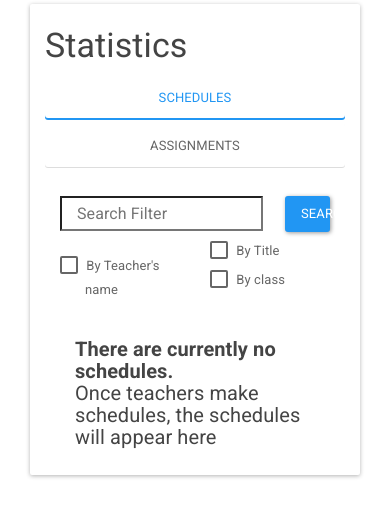
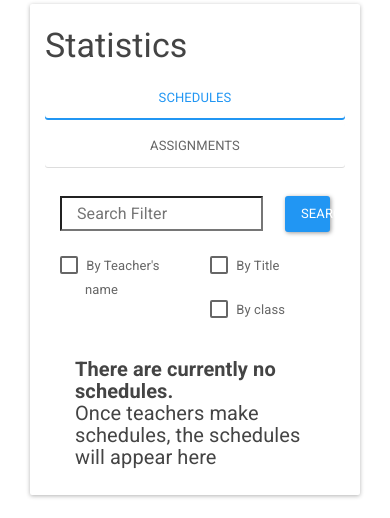
Before and after one commit to AllanJeremy/esomo, a PHP site: page /esomo/admin/index.php in a window 390 px wide, after a click on "Statistics". Shown: the part 351-869 px from the top of the page. Before the commit the page ends 829 px from the top, so only its background shows below. Run offline with PHP 8.4, Linux system fonts and the light colour scheme; the visitor is signed in with stand-in values (Sample User, id 1); data comes from the database, SQL or seed files in the repository; data that the repository does not hold is empty.

Commit message:
checkbox alignment and on small devices
1.  Search icon visible on mobile.
2.  Checkbox alignment

```diff
--- a/brookhurst/admin/css/main.css
+++ b/brookhurst/admin/css/main.css
@@ -75,3 +75,25 @@ tbody{
 	height:100%;
 	overflow-y:auto;
 }
+
+.checkbox {
+	margin-top: 10px !Important;
+}
+
+@font-face {
+  font-family: 'Glyphicons Halflings';
+  src: url('../../fonts/glyphicons-halflings-regular.eot');
+  src: url('../../fonts/glyphicons-halflings-regular.eot?#iefix') format('embedded-opentype'), url('../../fonts/glyphicons-halflings-regular.woff') format('woff'), url('../../fonts/glyphicons-halflings-regular.ttf') format('truetype'), url('../../fonts/glyphicons-halflings-regular.svg#glyphicons-halflingsregular') format('svg');
+}
+
+@media only screen and (min-width: 769px) {
+.hide-on-sm-and-up {
+    display: none !important;
+  }
+}
+
+@media only screen and (max-width: 768px) {
+.hide-on-xs-only, .hide-on-sm-and-down {
+    display: none !important;
+  }
+}
```
